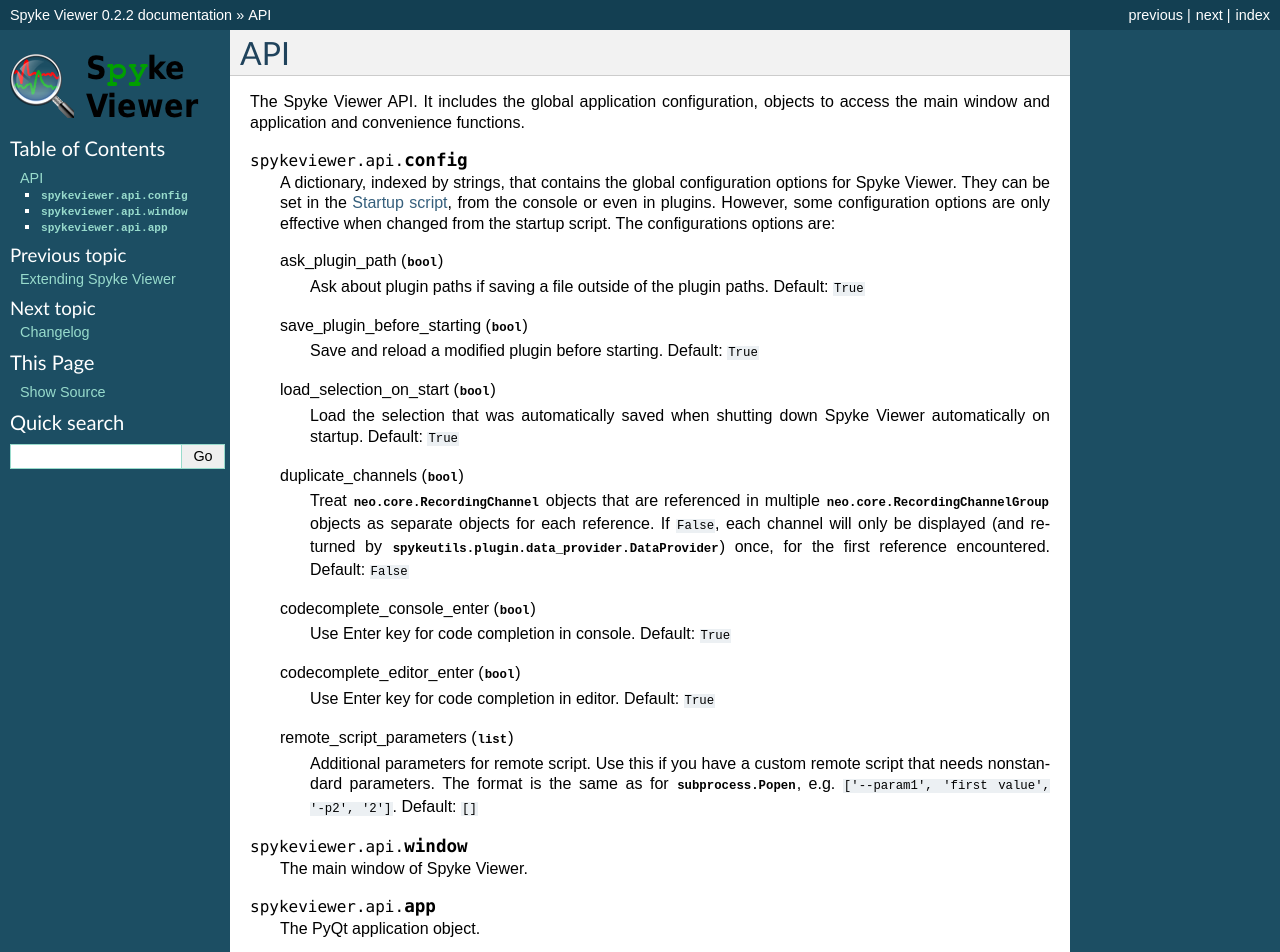
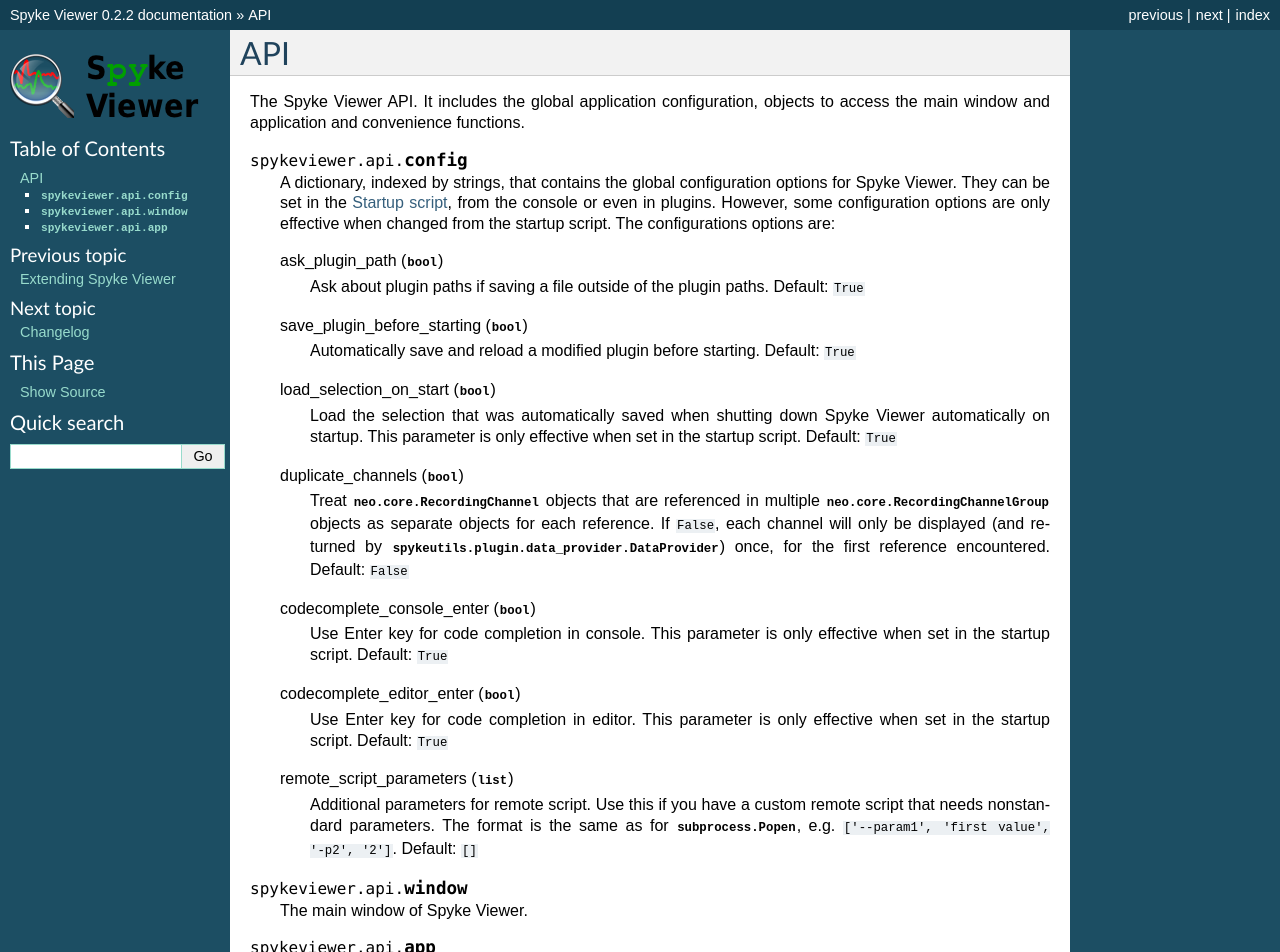
Before and after one commit to rproepp/spykeviewer, a Sphinx documentation site: the page built from doc/source/api.rst, in a window 1280 px wide. Shown: the top 952 px of the page. Built offline with Sphinx 7.4.7, drawn with Linux system fonts in a browser that asks for light colours; formulas are drawn with MathJax 3; grey boxes are pictures that could not be loaded.

Commit message:
Additional config parameter information

```diff
--- a/CHANGELOG.rst
+++ b/CHANGELOG.rst
@@ -1,6 +1,9 @@
 * Added search and replace functionality to plugin editor (access with
   ``Ctrl`` + ``F`` and ``Ctrl`` + ``H``).
 * Added startup script. Can be modified using File->Edit startup script.
+* Spyke Viewer now has an API for configuration options and access to plugins
+  and the main window. It can be used from the console, plugins or the startup
+  script.
 * Added context menu for navigation. Includes entries for removing objects
   and an annotation editor.
 * Plugin configurations are now restored when saving or refreshing plugins
--- a/doc/source/api.rst
+++ b/doc/source/api.rst
@@ -19,11 +19,13 @@ objects to access the main window and application and convenience functions.
         Default: ``True``
 
     save_plugin_before_starting (:class:`bool`)
-        Save and reload a modified plugin before starting. Default: ``True``
+        Automatically save and reload a modified plugin before starting.
+        Default: ``True``
 
     load_selection_on_start (:class:`bool`)
         Load the selection that was automatically saved when shutting down
-        Spyke Viewer automatically on startup. Default: ``True``
+        Spyke Viewer automatically on startup. This parameter is
+        only effective when set in the startup script. Default: ``True``
 
     duplicate_channels (:class:`bool`)
         Treat :class:`neo.core.RecordingChannel` objects that are
@@ -34,10 +36,12 @@ objects to access the main window and application and convenience functions.
         for the first reference encountered. Default: ``False``
 
     codecomplete_console_enter (:class:`bool`)
-        Use Enter key for code completion in console. Default: ``True``
+        Use Enter key for code completion in console. This parameter is
+        only effective when set in the startup script. Default: ``True``
 
     codecomplete_editor_enter (:class:`bool`)
-        Use Enter key for code completion in editor. Default: ``True``
+        Use Enter key for code completion in editor. This parameter is
+        only effective when set in the startup script. Default: ``True``
 
     remote_script_parameters (:class:`list`)
         Additional parameters for remote script. Use this if you have a custom
```
